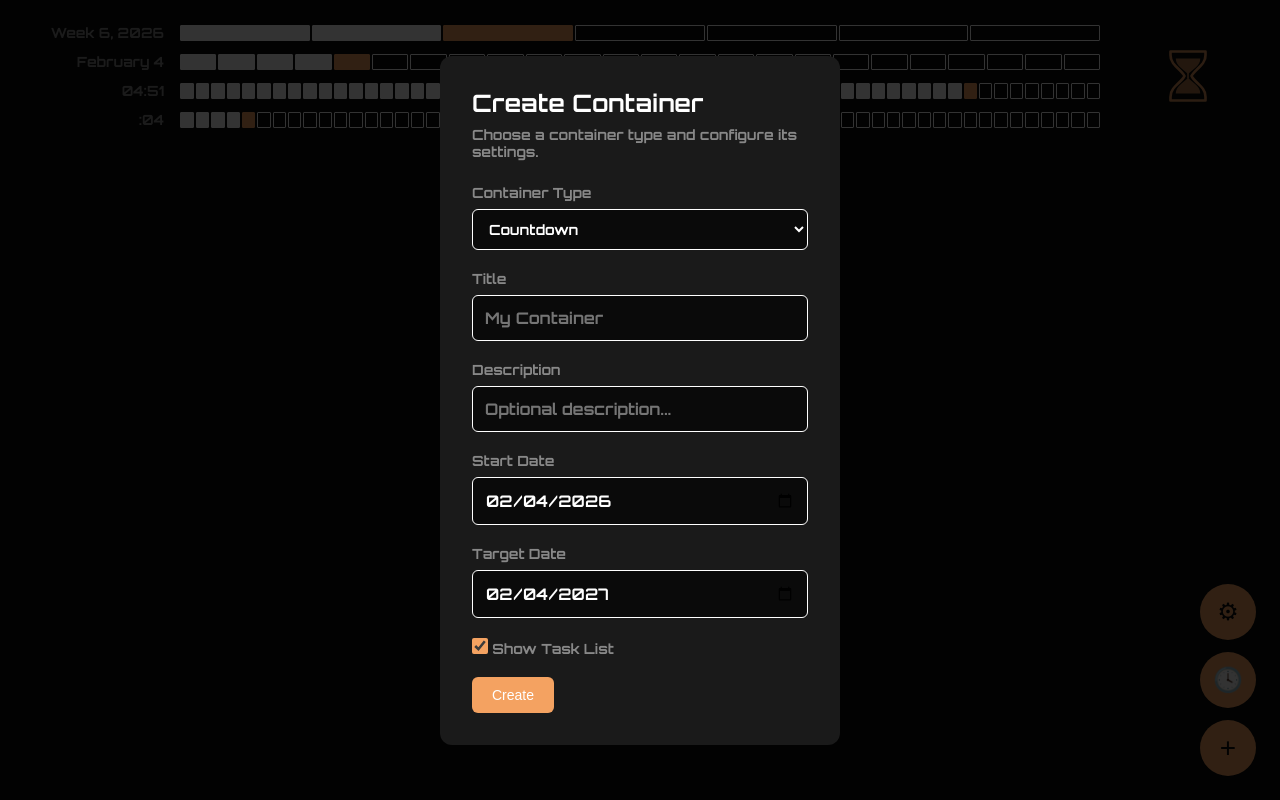
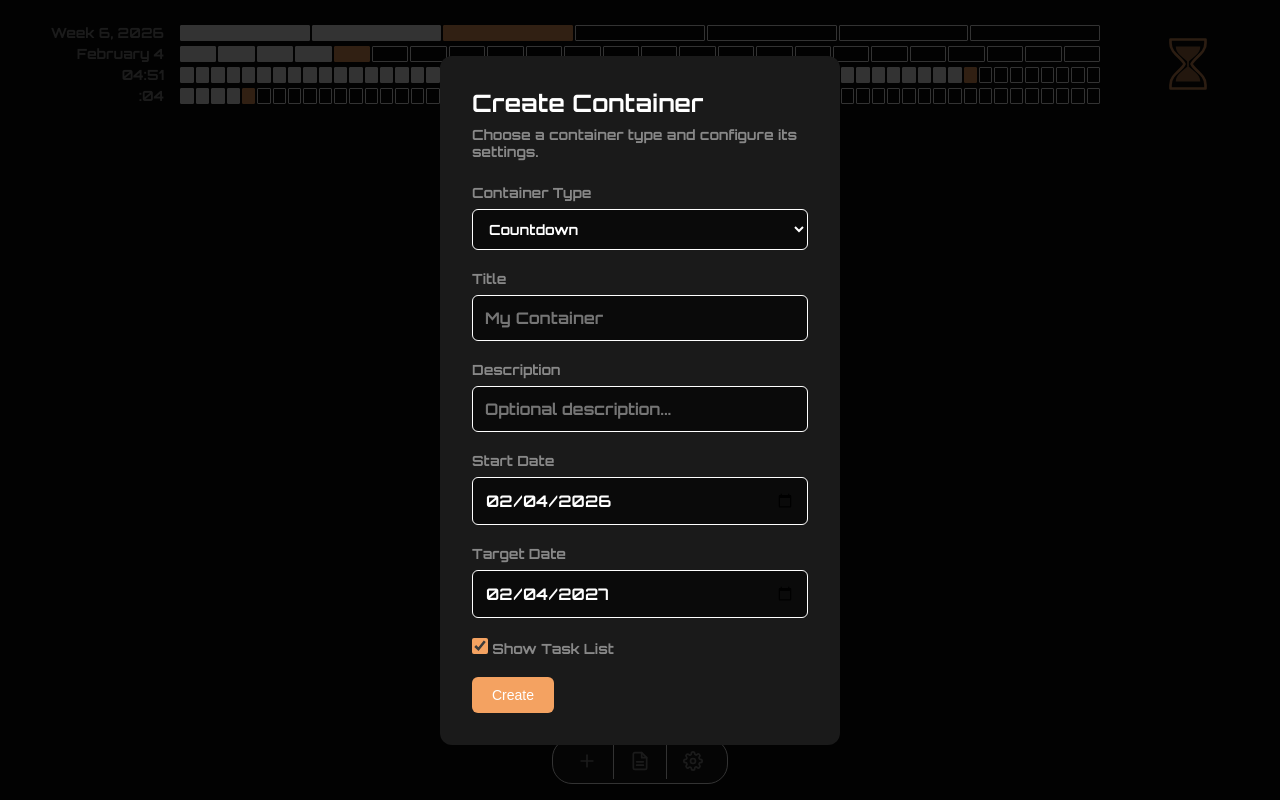
Before and after one commit to lockedloop/tempus-fugit, a browser extension: page index.html in a window 1280 px wide. Drawn offline with Linux system fonts and the light colour scheme.

Commit message:
redesign buttons

```diff
--- a/index.html
+++ b/index.html
@@ -100,11 +100,27 @@
         </div>
     </div>
 
-    <!-- Action Buttons (bottom-right FAB) -->
+    <!-- Action Buttons (bottom dock) -->
     <div class="action-buttons">
-        <button id="add-timer-btn" class="action-btn primary" title="Add Container">+</button>
-        <button id="history-btn" class="action-btn secondary" title="History">&#x1F553;</button>
-        <button id="settings-btn" class="action-btn secondary" title="Settings">&#x2699;</button>
+        <button id="add-timer-btn" class="action-btn" title="Add Container">
+            <svg viewBox="0 0 24 24" width="20" height="20" fill="none" stroke="currentColor" stroke-width="2" stroke-linecap="round" stroke-linejoin="round">
+                <line x1="12" y1="5" x2="12" y2="19"/><line x1="5" y1="12" x2="19" y2="12"/>
+            </svg>
+        </button>
+        <button id="history-btn" class="action-btn" title="History">
+            <svg viewBox="0 0 24 24" width="20" height="20" fill="none" stroke="currentColor" stroke-width="2" stroke-linecap="round" stroke-linejoin="round">
+                <path d="M14 2H6a2 2 0 0 0-2 2v16a2 2 0 0 0 2 2h12a2 2 0 0 0 2-2V8z"/>
+                <polyline points="14 2 14 8 20 8"/>
+                <line x1="16" y1="13" x2="8" y2="13"/>
+                <line x1="16" y1="17" x2="8" y2="17"/>
+            </svg>
+        </button>
+        <button id="settings-btn" class="action-btn" title="Settings">
+            <svg viewBox="0 0 24 24" width="20" height="20" fill="none" stroke="currentColor" stroke-width="2" stroke-linecap="round" stroke-linejoin="round">
+                <circle cx="12" cy="12" r="3"/>
+                <path d="M19.4 15a1.65 1.65 0 0 0 .33 1.82l.06.06a2 2 0 0 1-2.83 2.83l-.06-.06a1.65 1.65 0 0 0-1.82-.33 1.65 1.65 0 0 0-1 1.51V21a2 2 0 0 1-4 0v-.09A1.65 1.65 0 0 0 9 19.4a1.65 1.65 0 0 0-1.82.33l-.06.06a2 2 0 0 1-2.83-2.83l.06-.06A1.65 1.65 0 0 0 4.68 15a1.65 1.65 0 0 0-1.51-1H3a2 2 0 0 1 0-4h.09A1.65 1.65 0 0 0 4.6 9a1.65 1.65 0 0 0-.33-1.82l-.06-.06a2 2 0 0 1 2.83-2.83l.06.06A1.65 1.65 0 0 0 9 4.68a1.65 1.65 0 0 0 1-1.51V3a2 2 0 0 1 4 0v.09a1.65 1.65 0 0 0 1 1.51 1.65 1.65 0 0 0 1.82-.33l.06-.06a2 2 0 0 1 2.83 2.83l-.06.06A1.65 1.65 0 0 0 19.4 9a1.65 1.65 0 0 0 1.51 1H21a2 2 0 0 1 0 4h-.09a1.65 1.65 0 0 0-1.51 1z"/>
+            </svg>
+        </button>
     </div>
 
     <!-- Settings Modal -->
--- a/styles.css
+++ b/styles.css
@@ -37,41 +37,42 @@ body {
     display: none !important;
 }
 
-/* Action Buttons Container - fixed bottom-right FAB */
+/* Action Buttons Container - fixed bottom center dock */
 .action-buttons {
     position: fixed;
-    right: 24px;
-    bottom: 24px;
-    display: flex;
-    flex-direction: column-reverse;
-    align-items: center;
-    gap: 12px;
+    bottom: 16px;
+    left: 50%;
+    transform: translateX(-50%);
+    display: flex;
+    flex-direction: row;
+    align-items: center;
+    gap: 0;
     z-index: 100;
+    background: var(--modal-bg);
+    border: 1px solid var(--cell-border);
+    border-radius: 20px;
+    padding: 4px 8px;
 }
 
 .action-btn {
-    width: 56px;
-    height: 56px;
-    border-radius: 50%;
     display: flex;
     align-items: center;
     justify-content: center;
     cursor: pointer;
-    transition: all 0.2s ease;
+    transition: color 0.2s ease;
     border: none;
-    background: var(--cell-current);
-    color: var(--bg-color);
-    font-size: 28px;
-    box-shadow: 0 4px 12px rgba(0, 0, 0, 0.3);
+    background: transparent;
+    color: var(--text-muted);
+    padding: 8px 16px;
+    border-right: 1px solid var(--cell-border);
+}
+
+.action-btn:last-child {
+    border-right: none;
 }
 
 .action-btn:hover {
-    transform: scale(1.1);
-    box-shadow: 0 6px 16px rgba(0, 0, 0, 0.4);
-}
-
-.action-btn.secondary {
-    font-size: 24px;
+    color: var(--cell-current);
 }
 
 /* Top Section - counters centered, hourglass overlaps padding */
@@ -121,7 +122,7 @@ body {
     width: 100%;
     display: flex;
     flex-direction: column;
-    gap: 12px;
+    gap: 4px;
 }
 
 .counter {
```
